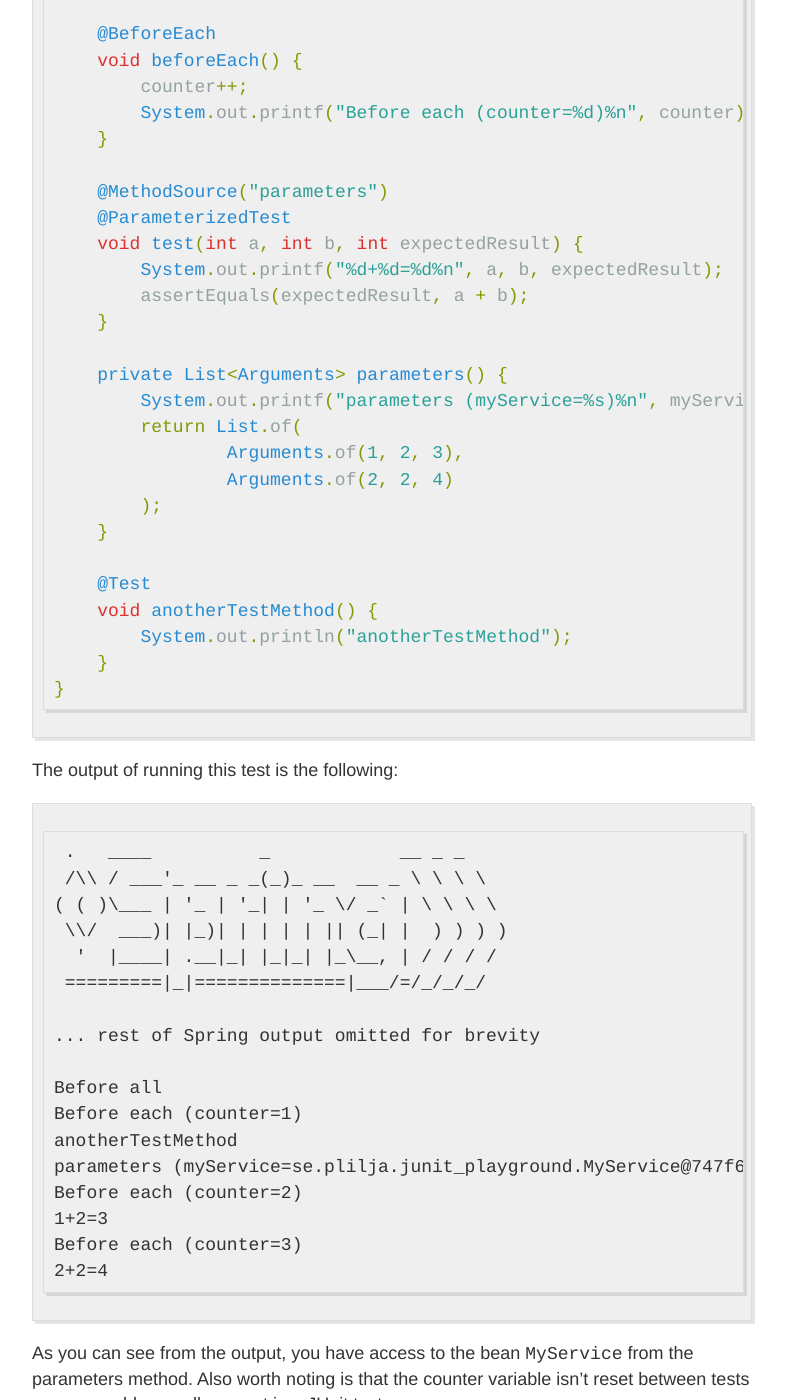
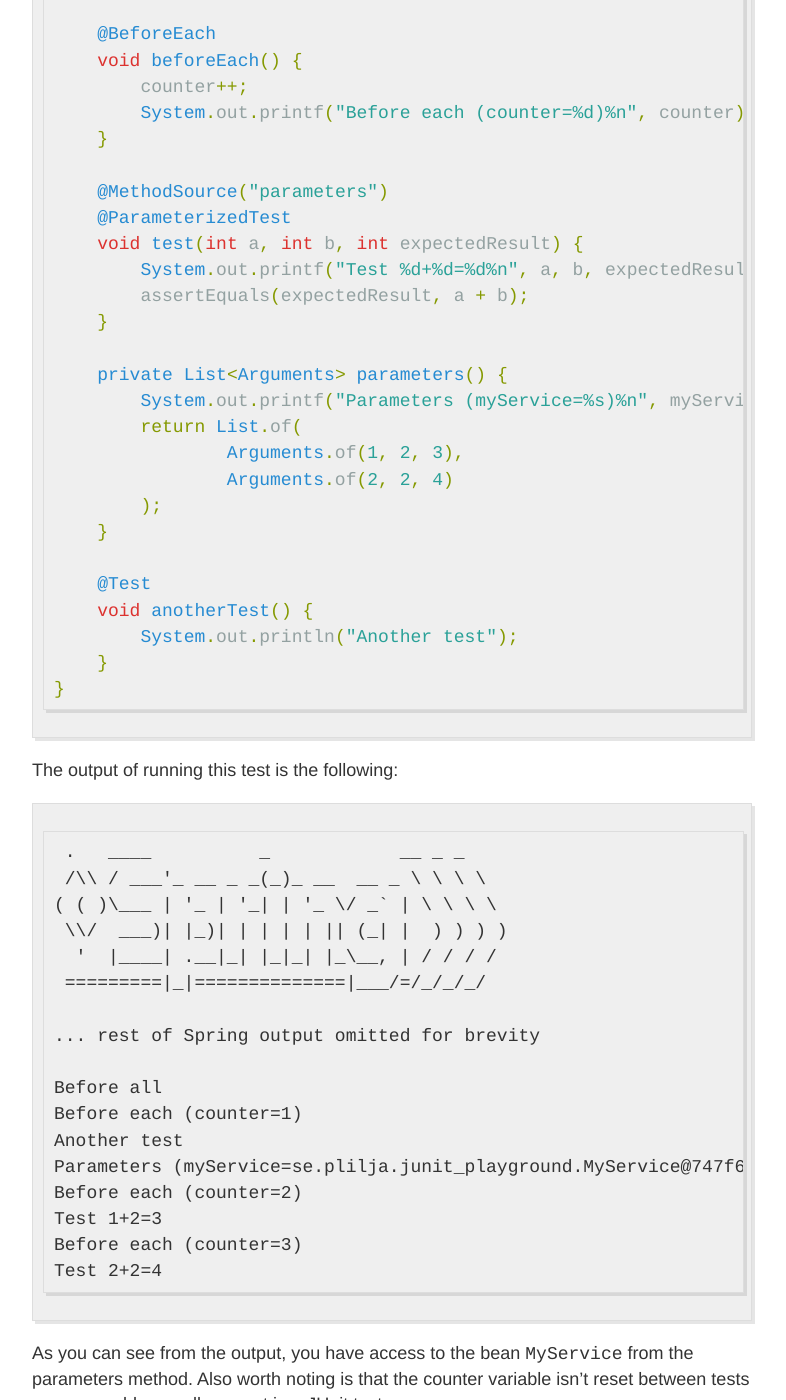
Before and after one commit to plilja/plilja.github.io, a Jekyll site: the page built from _posts/2025-07-07-junit-non-static-parameterized-method.md, in a window 1280 px wide and 1400 px high, scrolled down 1199 px. Shown: the whole window, without its empty margins (248-1034 px from the left). Built offline with Jekyll 4.4.1, drawn with Linux system fonts in a browser that asks for light colours.

````diff
--- a/_posts/2025-07-07-junit-non-static-parameterized-method.md
+++ b/_posts/2025-07-07-junit-non-static-parameterized-method.md
@@ -59,12 +59,12 @@ class NonStaticParametersTest {
     @MethodSource("parameters")
     @ParameterizedTest
     void test(int a, int b, int expectedResult) {
-        System.out.printf("%d+%d=%d%n", a, b, expectedResult);
+        System.out.printf("Test %d+%d=%d%n", a, b, expectedResult);
         assertEquals(expectedResult, a + b);
     }
 
     private List<Arguments> parameters() {
-        System.out.printf("parameters (myService=%s)%n", myService);
+        System.out.printf("Parameters (myService=%s)%n", myService);
         return List.of(
                 Arguments.of(1, 2, 3),
                 Arguments.of(2, 2, 4)
@@ -72,8 +72,8 @@ class NonStaticParametersTest {
     }
 
     @Test
-    void anotherTestMethod() {
-        System.out.println("anotherTestMethod");
+    void anotherTest() {
+        System.out.println("Another test");
     }
 }
 ```
@@ -92,12 +92,12 @@ The output of running this test is the following:
 
 Before all
 Before each (counter=1)
-anotherTestMethod
-parameters (myService=se.plilja.junit_playground.MyService@747f6c5a)
+Another test
+Parameters (myService=se.plilja.junit_playground.MyService@747f6c5a)
 Before each (counter=2)
-1+2=3
+Test 1+2=3
 Before each (counter=3)
-2+2=4
+Test 2+2=4
 ```
 
 As you can see from the output, you have access to the bean `MyService` from the
````
Also changed, not shown: other parts of _posts/2025-07-07-junit-non-static-parameterized-method.md (+1 -1 lines), _my_tags/testing.md (added, +4 -0 lines).
